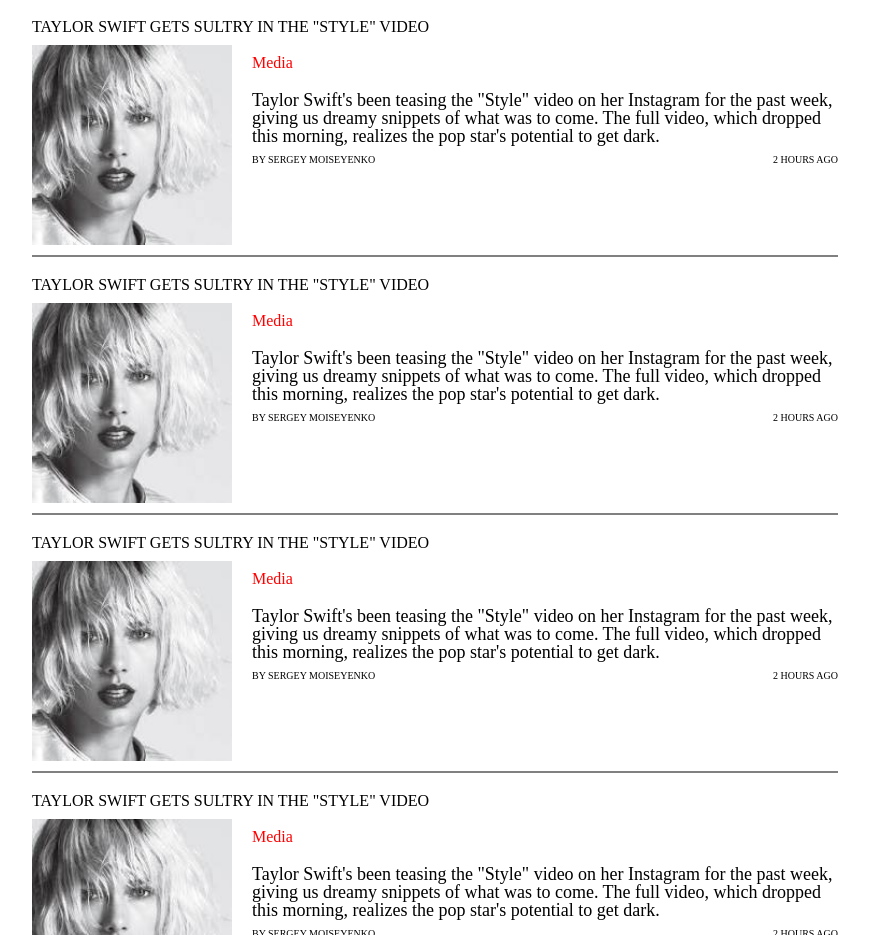
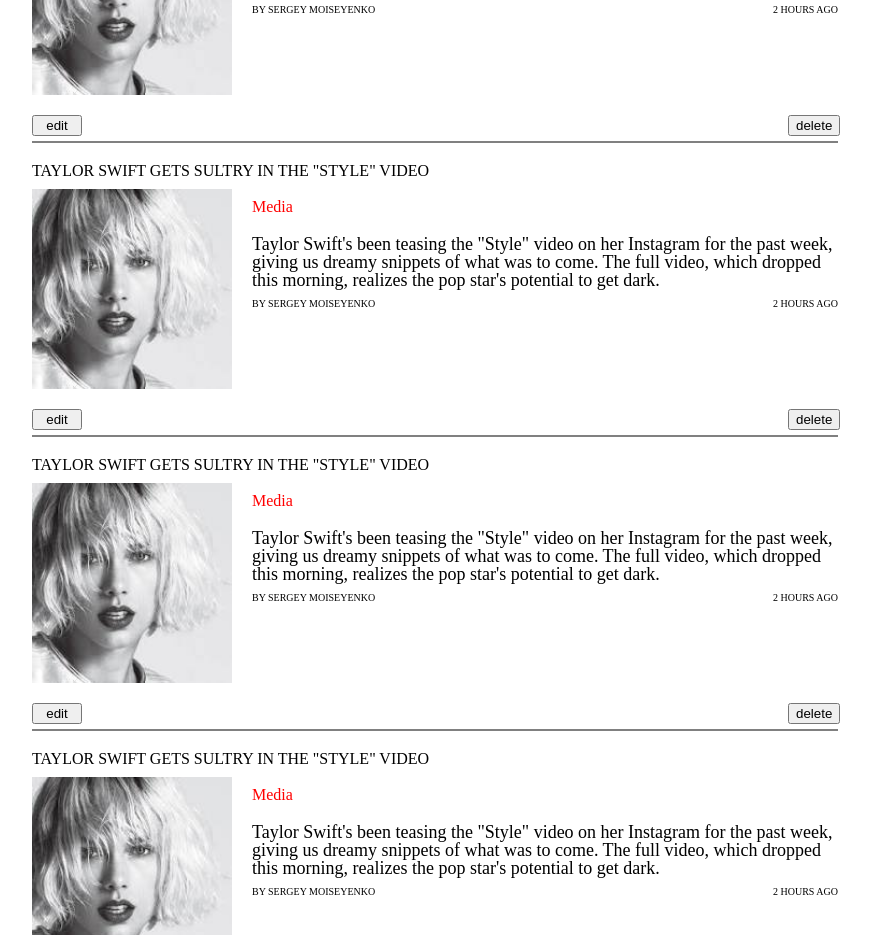
Before and after one commit to sergey-moiseyenko/news-portal, a plain HTML site: page UI/html/index.html in a window 1280 px wide. Shown: the part 1865-2800 px from the top of the page, without its empty margins (205-1076 px from the left). Drawn offline with Linux system fonts and the light colour scheme.

Commit message:
added edit and delete news buttons in user mode

```diff
--- a/UI/css/style.css
+++ b/UI/css/style.css
@@ -193,10 +193,7 @@
 ----------*/
 
 .content {
-    margin-top: 20px;
-    margin-bottom: 20px;
-    margin-left: 20px;
-    margin-right: 20px;
+    margin: 20px;
     /*border: 2px solid black;*/
     position: relative;
     overflow: auto;
@@ -274,6 +271,28 @@
     float: right;
 }
 
+.news .edit-news-button {
+    margin-bottom: 5px;
+    margin-top: 10px;
+    width: 50px;
+    float: left;
+}
+
+.edit-news-button input {
+    width: 100%;
+}
+
+.news .delete-news-button {
+    margin-bottom: 5px;
+    margin-top: 10px;
+    float: right;
+    width: 50px;
+}
+
+.delete-news-button button {
+    width: 100%;
+}
+
 .news-photo img {
     width: 100%;
     height: 100%;
--- a/UI/html/index.html
+++ b/UI/html/index.html
@@ -80,7 +80,16 @@
                     <div class="news-date">
                         <span>2 HOURS AGO</span>
                     </div>
+
                     <div class="clear"></div>
+
+                    <div class="edit-news-button">
+                        <input type="button" value="edit"/>
+                    </div>
+
+                    <div class="delete-news-button">
+                        <input type="button" value="delete"/>
+                    </div>
                 </div>
 
                 <div class="news">
@@ -103,6 +112,15 @@
                         <span>2 HOURS AGO</span>
                     </div>
                     <div class="clear"></div>
+
+                    <div class="edit-news-button">
+                        <input type="button" value="edit"/>
+                    </div>
+
+                    <div class="delete-news-button">
+                        <input type="button" value="delete"/>
+                    </div>
+
                 </div>
 
                 <div class="news">
@@ -147,6 +165,15 @@
                         <span>2 HOURS AGO</span>
                     </div>
                     <div class="clear"></div>
+
+                    <div class="edit-news-button">
+                        <input type="button" value="edit"/>
+                    </div>
+
+                    <div class="delete-news-button">
+                        <input type="button" value="delete"/>
+                    </div>
+
                 </div>
 
                 <div class="news">
@@ -191,6 +218,15 @@
                         <span>2 HOURS AGO</span>
                     </div>
                     <div class="clear"></div>
+
+                    <div class="edit-news-button">
+                        <input type="button" value="edit"/>
+                    </div>
+
+                    <div class="delete-news-button">
+                        <input type="button" value="delete"/>
+                    </div>
+
                 </div>
 
                 <div class="news">
@@ -213,6 +249,15 @@
                         <span>2 HOURS AGO</span>
                     </div>
                     <div class="clear"></div>
+
+                    <div class="edit-news-button">
+                        <input type="button" value="edit"/>
+                    </div>
+
+                    <div class="delete-news-button">
+                        <input type="button" value="delete"/>
+                    </div>
+
                 </div>
 
                 <div class="news">
@@ -235,6 +280,15 @@
                         <span>2 HOURS AGO</span>
                     </div>
                     <div class="clear"></div>
+
+                    <div class="edit-news-button">
+                        <input type="button" value="edit"/>
+                    </div>
+
+                    <div class="delete-news-button">
+                        <input type="button" value="delete"/>
+                    </div>
+
                 </div>
 
                 <div class="news">
@@ -257,6 +311,15 @@
                         <span>2 HOURS AGO</span>
                     </div>
                     <div class="clear"></div>
+
+                    <div class="edit-news-button">
+                        <input type="button" value="edit"/>
+                    </div>
+
+                    <div class="delete-news-button">
+                        <input type="button" value="delete"/>
+                    </div>
+
                 </div>
 
                 <div class="news">
@@ -279,6 +342,15 @@
                         <span>2 HOURS AGO</span>
                     </div>
                     <div class="clear"></div>
+
+                    <div class="edit-news-button">
+                        <input type="button" value="edit"/>
+                    </div>
+
+                    <div class="delete-news-button">
+                        <input type="button" value="delete"/>
+                    </div>
+
                 </div>
 
                 <div class="news">
@@ -302,6 +374,15 @@
                         <span>2 HOURS AGO</span>
                     </div>
                     <div class="clear"></div>
+
+                    <div class="edit-news-button">
+                        <input type="button" value="edit"/>
+                    </div>
+
+                    <div class="delete-news-button">
+                        <input type="button" value="delete"/>
+                    </div>
+
                 </div>
 
                 <div class="news">
@@ -325,6 +406,15 @@
                         <span>2 HOURS AGO</span>
                     </div>
                     <div class="clear"></div>
+
+                    <div class="edit-news-button">
+                        <input type="button" value="edit"/>
+                    </div>
+
+                    <div class="delete-news-button">
+                        <input type="button" value="delete"/>
+                    </div>
+
                 </div>
 
             </div>
```
